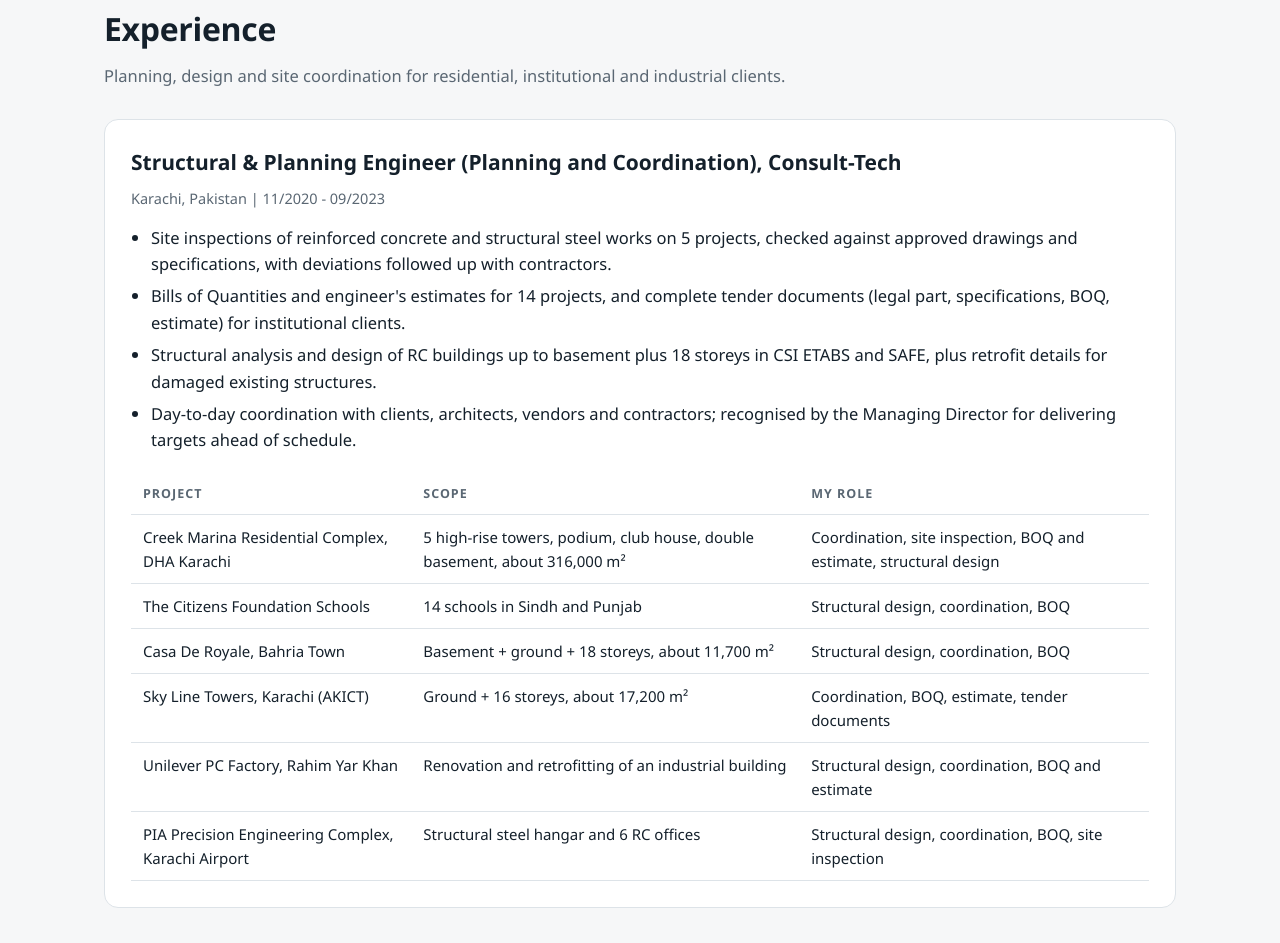
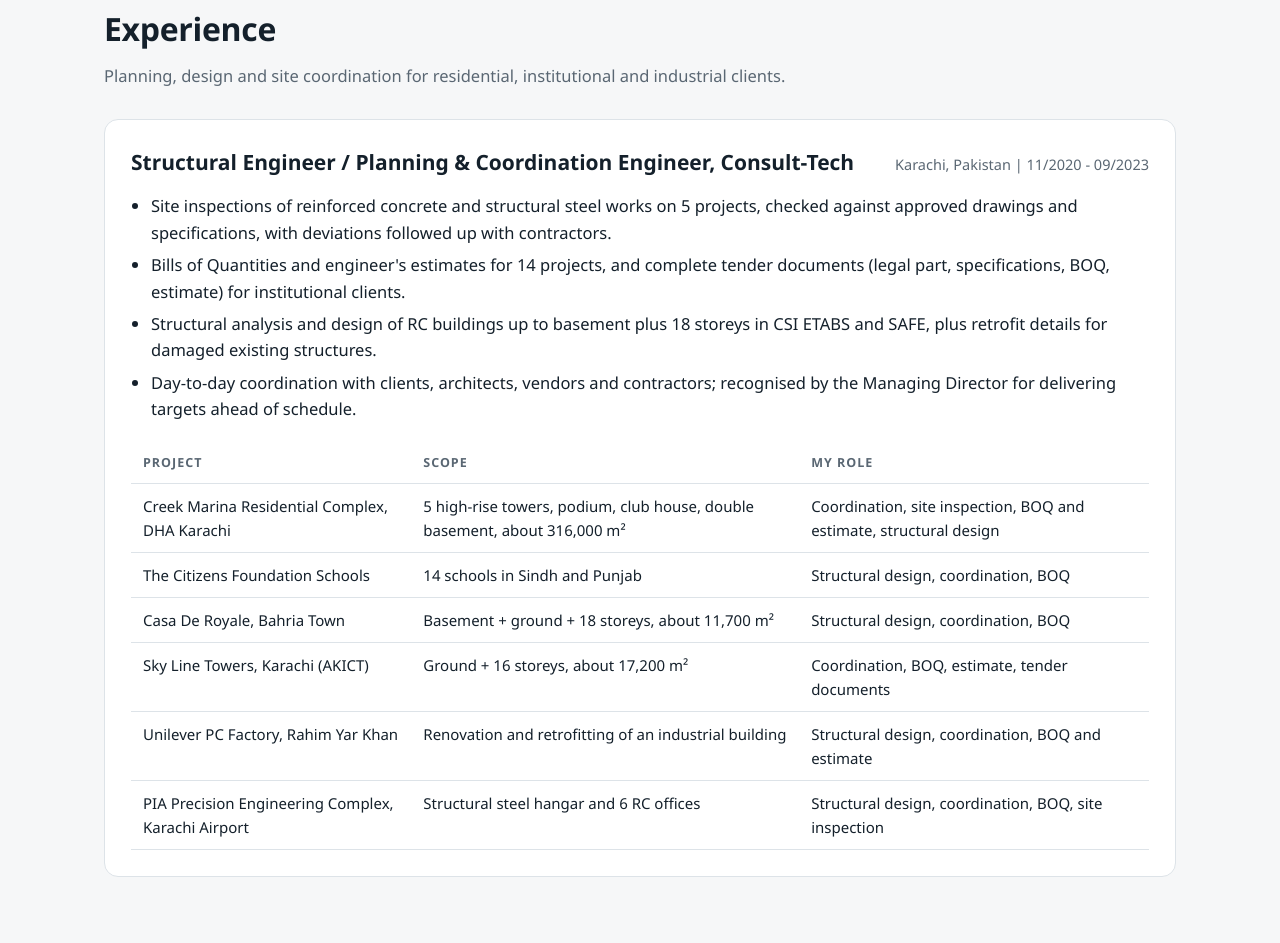
Before and after one commit to tahaahmedkhan705/tahaahmedkhan705.github.io, a plain HTML site: page index.html in a window 1280 px wide. Shown: the part 835-1778 px from the top of the page. Drawn offline with Linux system fonts and the light colour scheme.

Commit message:
Match job title to experience certificate
Co-Authored-By: Claude Opus 5.5 <noreply@anthropic.com>
Claude-Session: https://claude.ai/code/session_01W5sxuvr5VXAUB4ZdgoSmMF

```diff
--- a/index.html
+++ b/index.html
@@ -131,7 +131,7 @@
     <p class="sub">Planning, design and site coordination for residential, institutional and industrial clients.</p>
     <div class="card">
       <div class="xp-head">
-        <h3>Structural &amp; Planning Engineer (Planning and Coordination), Consult-Tech</h3>
+        <h3>Structural Engineer / Planning &amp; Coordination Engineer, Consult-Tech</h3>
         <span class="meta">Karachi, Pakistan | 11/2020 - 09/2023</span>
       </div>
       <ul class="clean">
```
